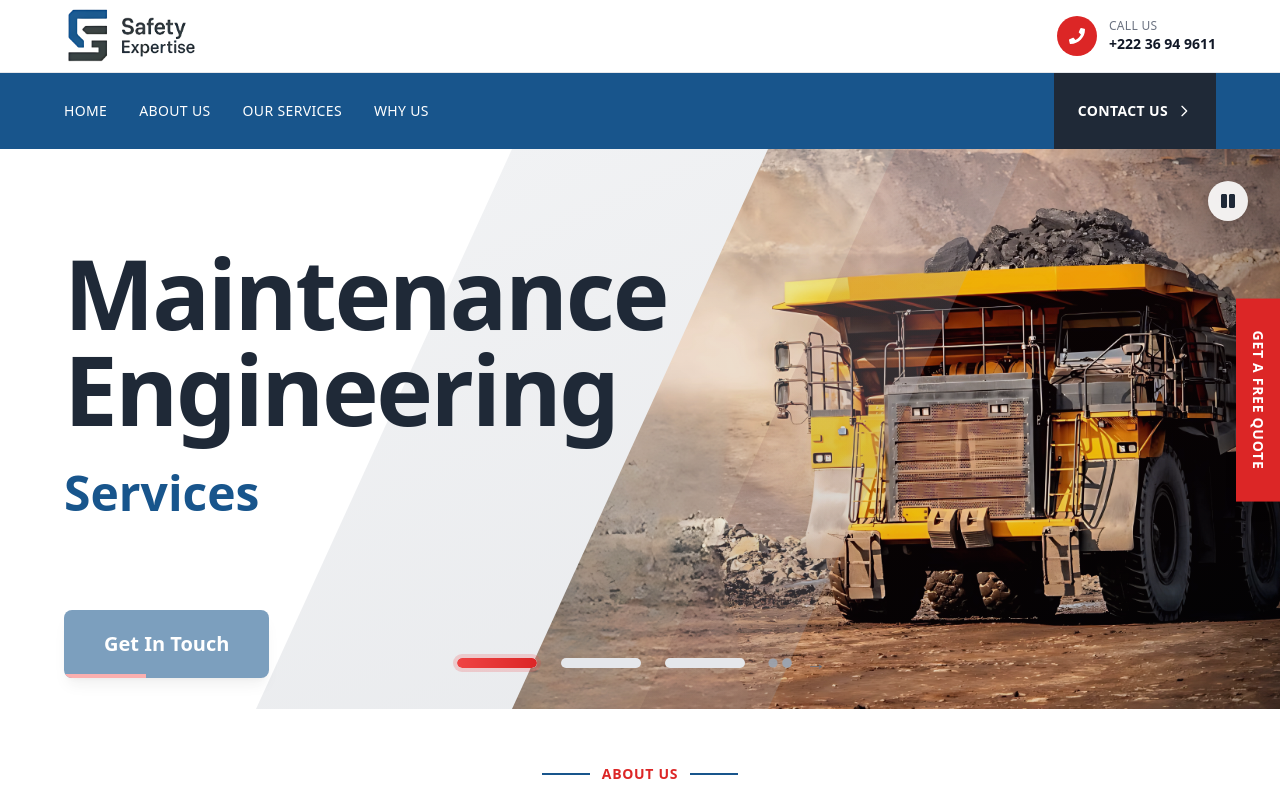
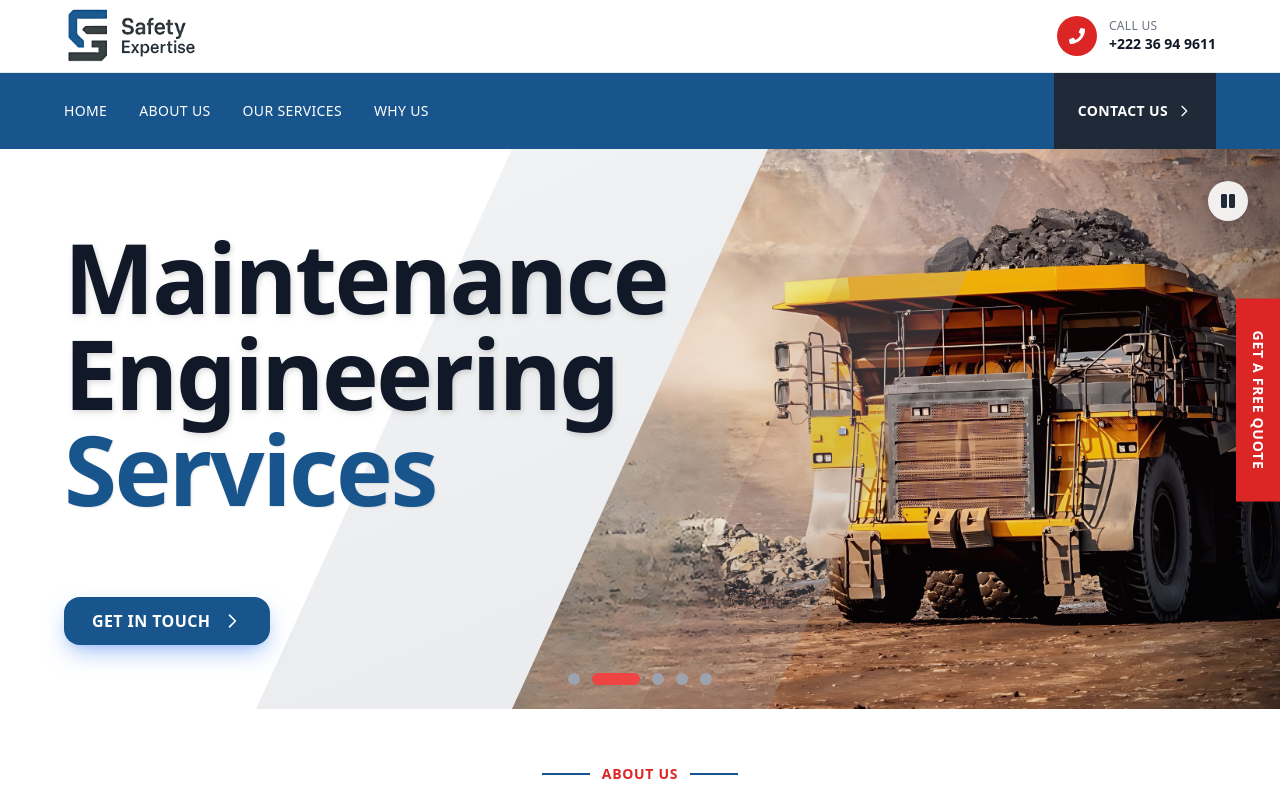
Before and after one commit to iamkibet/safetyexpertise.mr, a React (Vite) app: page / in a window 1280 px wide. Shown: the top 800 px of the page. Built offline with nearby package versions, Linux system fonts and the light colour scheme.

Commit message:
hero section updated

```diff
--- a/src/components/Hero.jsx
+++ b/src/components/Hero.jsx
@@ -8,7 +8,7 @@ const HERO_SLIDES = [
     id: 1,
     title: "Mobile Equipment Maintenance",
     subtitle: "& Fire Suppression Systems",
-    image: "/images/afex/6.jpg"
+    image: "/images/17.png"
   },
   {
     id: 2,
@@ -103,7 +103,7 @@ const Hero = () => {
 
   return (
     <section
-      className="relative overflow-hidden min-h-[70vh]"
+      className="relative overflow-hidden h-[70vh]"
       onMouseEnter={handleMouseEnter}
       onMouseLeave={handleMouseLeave}
     >
@@ -158,185 +158,79 @@ const Hero = () => {
       </div>
 
       {/* Content Container */}
-      <div className="relative z-10 w-full h-full flex items-center justify-center px-4 sm:px-6 lg:px-8 pt-24 sm:pt-30 lg:pt-38">
-        <div className="w-full max-w-6xl mx-auto">
+      <div className="relative z-10 w-full flex items-center py-12 md:py-16 lg:py-20">
+        <div className="max-w-7xl mx-auto px-6 sm:px-8 lg:px-12 xl:px-16 w-full">
+          <div className="max-w-2xl">
 
-          {/* Content */}
-          <AnimatePresence mode="wait">
-            <motion.div
-              key={`content-${currentSlide}`}
-              initial={{ opacity: 0, x: -50 }}
-              animate={{ opacity: 1, x: 0 }}
-              exit={{ opacity: 0, x: 50 }}
-              transition={{ duration: 0.6, ease: "easeOut" }}
-              className="space-y-6 sm:space-y-8 lg:space-y-10"
-            >
+            {/* Content */}
+            <div className="space-y-6 md:space-y-8 lg:space-y-10">
               {/* Main Heading */}
-              <div className="space-y-4 sm:space-y-6 lg:space-y-8">
+              <div className="space-y-4">
                 <motion.h1
                   initial={{ opacity: 0, y: 30 }}
                   animate={{ opacity: 1, y: 0 }}
                   transition={{ delay: 0.2, duration: 0.8 }}
-                  className="max-w-4xl text-4xl sm:text-5xl md:text-6xl lg:text-7xl xl:text-8xl font-black text-gray-800 leading-tight tracking-tight"
+                  className="w-3/4 md:w-1/2 xl:w-5/6 text-5xl sm:text-8xl md:text-6xl lg:text-7xl xl:text-8xl font-black text-gray-900 leading-tight tracking-tight"
+                  style={{
+                    textShadow: '2px 2px 4px rgba(0,0,0,0.1), 0 4px 8px rgba(0,0,0,0.05)'
+                  }}
                 >
-                  {currentSlideData.title}
+                  {currentSlideData.title} <span className="text-primary" style={{ textShadow: '1px 1px 2px rgba(0,0,0,0.1)' }}>{currentSlideData.subtitle}</span>
                 </motion.h1>
-
-                <motion.h2
-                  initial={{ opacity: 0, y: 20 }}
-                  animate={{ opacity: 1, y: 0 }}
-                  transition={{ delay: 0.4, duration: 0.8 }}
-                  className="max-w-3xl text-xl sm:text-2xl md:text-3xl lg:text-4xl xl:text-5xl font-bold text-primary leading-relaxed"
-                >
-                  {currentSlideData.subtitle}
-                </motion.h2>
               </div>
 
-              {/* CTA Button with Integrated Slide Indicators */}
+              {/* CTA Button */}
               <motion.div
                 initial={{ opacity: 0, y: 30 }}
                 animate={{ opacity: 1, y: 0 }}
                 transition={{ delay: 1, duration: 0.8 }}
-                className="pt-6 sm:pt-8 lg:pt-10"
+                className="pt-6 md:pt-8 lg:pt-10"
               >
                 {/* Main CTA Button */}
                 <button
                   onClick={() => scrollToSection('contact')}
-                  className="relative inline-block bg-primary hover:bg-primary/80 text-white font-bold py-4 sm:py-5 px-8 sm:px-10 text-lg sm:text-xl transition-all duration-300 hover:scale-105 shadow-lg hover:shadow-xl rounded-lg overflow-hidden group"
+                  className="relative inline-flex items-center justify-center bg-primary hover:bg-primary-dark text-white font-bold py-3 px-7 text-base transition-all duration-300 hover:scale-105 rounded-2xl overflow-hidden group shadow-lg hover:shadow-xl"
+                  style={{
+                    boxShadow: '0 10px 25px -5px rgba(59, 130, 246, 0.5), 0 5px 10px -5px rgba(59, 130, 246, 0.25)'
+                  }}
+                  onMouseEnter={(e) => {
+                    e.target.style.boxShadow = '0 15px 30px -5px rgba(59, 130, 246, 0.6), 0 5px 15px -5px rgba(59, 130, 246, 0.4)';
+                  }}
+                  onMouseLeave={(e) => {
+                    e.target.style.boxShadow = '0 10px 25px -5px rgba(59, 130, 246, 0.5), 0 5px 10px -5px rgba(59, 130, 246, 0.25)';
+                  }}
                 >
-                  <span className="relative z-10">Get In Touch</span>
+                  <span className="relative z-10 tracking-wide">GET IN TOUCH</span>
+                  <svg className="w-5 h-5 ml-3 relative z-10 transform group-hover:translate-x-1 transition-transform" fill="none" stroke="currentColor" viewBox="0 0 24 24">
+                    <path strokeLinecap="round" strokeLinejoin="round" strokeWidth={2} d="M9 5l7 7-7 7" />
+                  </svg>
 
-                  {/* Filling Progress Bar */}
-                  <div className="absolute bottom-0 left-0 h-1 bg-red-400 transition-all duration-500 ease-out"
-                       style={{
-                         width: `${((currentSlide + 1) / HERO_SLIDES.length) * 100}%`
-                       }}>
-                  </div>
+                  {/* Button Glow Effect */}
+                  <div className="absolute inset-0 bg-gradient-to-r from-blue-400/30 via-transparent to-blue-400/30 opacity-0 group-hover:opacity-100 transition-opacity duration-500 rounded-2xl"></div>
                 </button>
               </motion.div>
-            </motion.div>
-          </AnimatePresence>
+
+
+            </div>
+          </div>
         </div>
       </div>
 
-      {/* Slide Indicators at Bottom Middle */}
-      <div className="absolute bottom-8 left-1/2 transform -translate-x-1/2 z-20">
-        <div className="flex items-center space-x-6">
-          {/* Show only 3 indicators at a time - always the next 3 from current */}
-          {Array.from({ length: Math.min(3, HERO_SLIDES.length) }, (_, index) => {
-            // Calculate which slides to show - always the next 3 from current
-            let slideIndex;
-            if (currentSlide + 2 < HERO_SLIDES.length) {
-              // If we have enough slides ahead, show current + next 2
-              slideIndex = currentSlide + index;
-            } else {
-              // If we're near the end, show the last 3 slides
-              slideIndex = Math.max(0, HERO_SLIDES.length - 3 + index);
-            }
-
-            const isActive = slideIndex === currentSlide;
-            const isVisible = slideIndex < HERO_SLIDES.length;
-
-            return (
-              <button
-                key={`indicator-${slideIndex}-${currentSlide}`}
-                onClick={() => goToSlide(slideIndex)}
-                className="group relative"
-                aria-label={`Go to slide ${slideIndex + 1}`}
-              >
-                {/* Main Indicator - Pill Shape */}
-                <div className="relative">
-                  {/* Background Pill */}
-                  <div className="w-16 h-2 sm:w-20 sm:h-2.5 bg-gray-200 rounded-full overflow-hidden">
-                    {/* Filling Animation */}
-                    <motion.div
-                      className="h-full bg-gradient-to-r from-red-500 to-red-600 rounded-full"
-                      initial={{ width: 0 }}
-                      animate={{
-                        width: isActive ? "100%" : "0%",
-                        opacity: isActive ? 1 : 0.3
-                      }}
-                      transition={{
-                        duration: 0.8,
-                        ease: "easeInOut",
-                        delay: index * 0.1
-                      }}
-                    />
-                  </div>
-
-                  {/* Active State Glow Effect */}
-                  {isActive && (
-                    <motion.div
-                      className="absolute inset-0 rounded-full shadow-lg"
-                      animate={{
-                        boxShadow: [
-                          "0 0 0 0 rgba(239, 68, 68, 0.4)",
-                          "0 0 0 4px rgba(239, 68, 68, 0.2)",
-                          "0 0 0 0 rgba(239, 68, 68, 0.4)"
-                        ]
-                      }}
-                      transition={{
-                        duration: 2,
-                        repeat: Infinity,
-                        ease: "easeInOut"
-                      }}
-                    />
-                  )}
-                </div>
-
-                {/* Enhanced Tooltip */}
-                <div className="absolute bottom-full left-1/2 transform -translate-x-1/2 mb-3 px-3 py-2 bg-gray-800 text-white text-xs rounded-lg opacity-0 group-hover:opacity-100 transition-all duration-300 pointer-events-none whitespace-nowrap shadow-lg">
-                  <div className="text-center">
-                    <div className="font-semibold">{HERO_SLIDES[slideIndex]?.title || 'More Slides'}</div>
-                    <div className="text-gray-300 text-xs mt-1">{HERO_SLIDES[slideIndex]?.subtitle || 'Keep exploring'}</div>
-                  </div>
-                  {/* Tooltip Arrow */}
-                  <div className="absolute top-full left-1/2 transform -translate-x-1/2 w-0 h-0 border-l-4 border-r-4 border-t-4 border-transparent border-t-gray-800"></div>
-                </div>
-              </button>
-            );
-          })}
-
-          {/* Creative Indicator for Additional Slides */}
-          {HERO_SLIDES.length > 3 && (
-            <div className="flex items-center space-x-3">
-              {/* Animated dots indicating more slides */}
-              <div className="flex space-x-1.5">
-                {Array.from({ length: Math.min(3, HERO_SLIDES.length - 3) }, (_, index) => (
-                  <motion.div
-                    key={index}
-                    className="w-2 h-2 rounded-full bg-gray-400"
-                    animate={{
-                      opacity: [0.3, 1, 0.3],
-                      scale: [0.7, 1.2, 0.7]
-                    }}
-                    transition={{
-                      duration: 1.5,
-                      repeat: Infinity,
-                      delay: index * 0.2,
-                      ease: "easeInOut"
-                    }}
-                  />
-                ))}
-              </div>
-
-              {/* Animated arrow indicating more */}
-              <motion.div
-                className="text-gray-500 text-xl font-bold"
-                animate={{
-                  x: [0, 3, 0],
-                  opacity: [0.6, 1, 0.6]
-                }}
-                transition={{
-                  duration: 2,
-                  repeat: Infinity,
-                  ease: "easeInOut"
-                }}
-              >
-                →
-              </motion.div>
-            </div>
-          )}
+      {/* Slide Indicators */}
+      <div className="absolute bottom-6 left-1/2 transform -translate-x-1/2 z-20">
+        <div className="flex items-center gap-3 pt-8">
+          {HERO_SLIDES.map((_, index) => (
+            <motion.button
+              key={index}
+              onClick={() => goToSlide(index)}
+              className={`slide-indicator transition-all duration-300 rounded-full ${index === currentSlide
+                  ? 'w-12 h-3 bg-red-500'
+                  : 'w-3 h-3 bg-gray-400 hover:bg-red-400'
+                }`}
+              whileHover={{ scale: 1.1 }}
+              whileTap={{ scale: 0.9 }}
+            />
+          ))}
         </div>
       </div>
 
```
